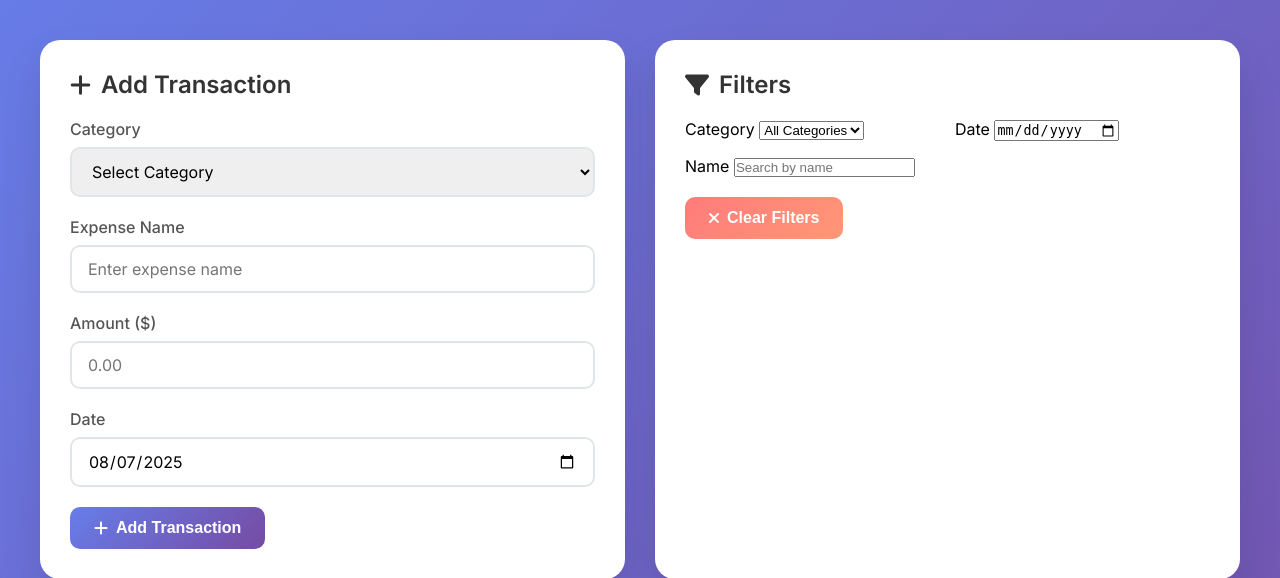
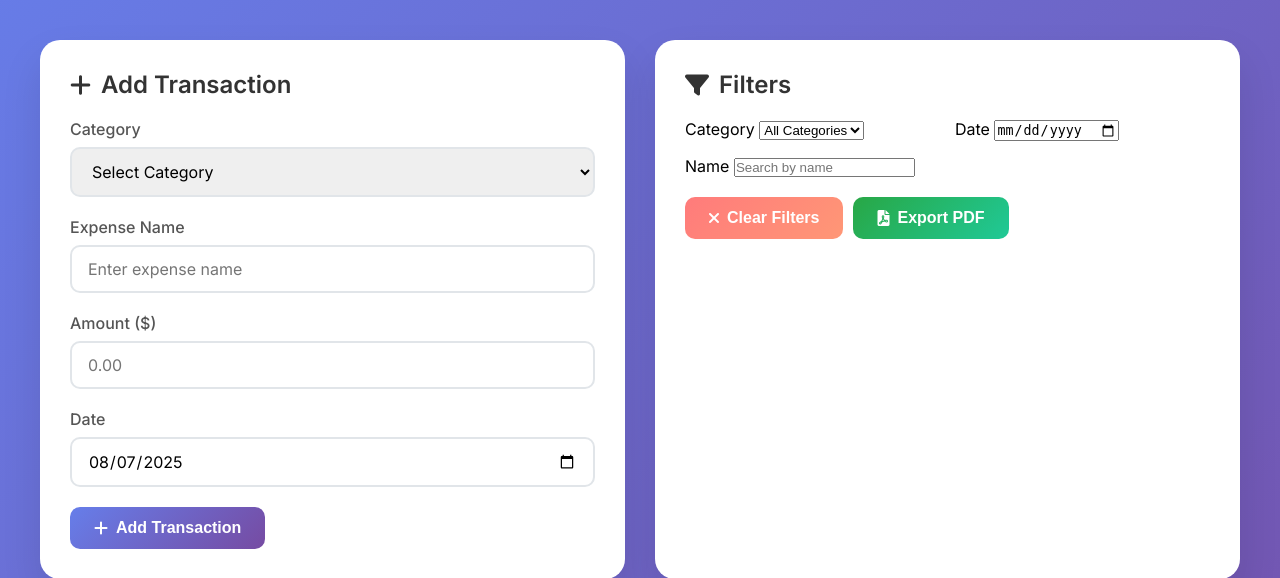
Before and after one commit to aac200006/expense-tracker-app, a Flask app: page / in a window 1280 px wide. Shown: the part 113-691 px from the top of the page. Run offline with Flask 3, Linux system fonts and the light colour scheme; data that the repository does not hold is empty.

Commit message:
Carefully added PDF export back with proper error handling

```diff
--- a/app.py
+++ b/app.py
@@ -6,7 +6,21 @@ from flask import Flask, render_template, request, jsonify, redirect, url_for, s
 import os
 import io
 
-# PDF functionality temporarily removed for stability
+# PDF functionality - optional import
+try:
+    from reportlab.lib.pagesizes import A4
+    from reportlab.lib import colors
+    from reportlab.lib.styles import getSampleStyleSheet, ParagraphStyle
+    from reportlab.platypus import SimpleDocTemplate, Table, TableStyle, Paragraph, Spacer
+    from reportlab.lib.units import inch
+    PDF_AVAILABLE = True
+    print("PDF functionality available")
+except ImportError as e:
+    PDF_AVAILABLE = False
+    print(f"PDF functionality not available: {e}")
+except Exception as e:
+    PDF_AVAILABLE = False
+    print(f"PDF import error: {e}")
 
 app = Flask(__name__)
 
@@ -128,7 +142,97 @@ def get_statistics(transactions):
     }
 
 
-# PDF functionality temporarily removed for stability
+def generate_pdf_report(transactions):
+    """Generate a PDF report of transactions - only if PDF is available"""
+    if not PDF_AVAILABLE:
+        raise Exception("PDF functionality is not available")
+
+    buffer = io.BytesIO()
+
+    # Create the PDF document
+    doc = SimpleDocTemplate(buffer, pagesize=A4, rightMargin=72, leftMargin=72, topMargin=72, bottomMargin=18)
+    elements = []
+
+    # Define styles
+    styles = getSampleStyleSheet()
+    title_style = ParagraphStyle(
+        'CustomTitle',
+        parent=styles['Heading1'],
+        fontSize=24,
+        spaceAfter=30,
+        textColor=colors.HexColor('#667eea'),
+        alignment=1
+    )
+
+    # Add title
+    title = Paragraph("Expense Tracker Report", title_style)
+    elements.append(title)
+
+    # Add generation date
+    date_style = ParagraphStyle('DateStyle', parent=styles['Normal'], fontSize=12, textColor=colors.grey, alignment=1)
+    date_text = Paragraph(f"Generated on: {datetime.now().strftime('%B %d, %Y at %I:%M %p')}", date_style)
+    elements.append(date_text)
+    elements.append(Spacer(1, 20))
+
+    # Add statistics summary
+    stats = get_statistics(transactions)
+    summary_data = [
+        ['Total Transactions:', str(stats['transaction_count'])],
+        ['Total Amount:', f"${stats['total_amount']:.2f}"],
+        ['Average per Transaction:', f"${stats['total_amount']/max(stats['transaction_count'], 1):.2f}"]
+    ]
+
+    summary_table = Table(summary_data, colWidths=[3*inch, 2*inch])
+    summary_table.setStyle(TableStyle([
+        ('BACKGROUND', (0, 0), (-1, -1), colors.HexColor('#f8f9fa')),
+        ('TEXTCOLOR', (0, 0), (-1, -1), colors.black),
+        ('ALIGN', (0, 0), (-1, -1), 'LEFT'),
+        ('FONTNAME', (0, 0), (-1, -1), 'Helvetica-Bold'),
+        ('FONTSIZE', (0, 0), (-1, -1), 12),
+        ('BOTTOMPADDING', (0, 0), (-1, -1), 12),
+        ('BACKGROUND', (0, 0), (0, -1), colors.HexColor('#667eea')),
+        ('TEXTCOLOR', (0, 0), (0, -1), colors.whitesmoke),
+    ]))
+
+    elements.append(Paragraph("Summary", styles['Heading2']))
+    elements.append(summary_table)
+    elements.append(Spacer(1, 20))
+
+    # Add detailed transactions
+    if transactions:
+        elements.append(Paragraph("Detailed Transactions", styles['Heading2']))
+
+        transaction_data = [['Date', 'Name', 'Category', 'Amount']]
+
+        for t in transactions:
+            transaction_data.append([
+                t['Date'],
+                t['Name'][:30] + '...' if len(t['Name']) > 30 else t['Name'],
+                t['Category'],
+                f"${float(t['Amount']):.2f}"
+            ])
+
+        transaction_table = Table(transaction_data, colWidths=[1.5*inch, 2.5*inch, 1.5*inch, 1.5*inch])
+        transaction_table.setStyle(TableStyle([
+            ('BACKGROUND', (0, 0), (-1, 0), colors.HexColor('#667eea')),
+            ('TEXTCOLOR', (0, 0), (-1, 0), colors.whitesmoke),
+            ('ALIGN', (0, 0), (-1, -1), 'CENTER'),
+            ('FONTNAME', (0, 0), (-1, 0), 'Helvetica-Bold'),
+            ('FONTSIZE', (0, 0), (-1, 0), 11),
+            ('FONTSIZE', (0, 1), (-1, -1), 9),
+            ('BOTTOMPADDING', (0, 0), (-1, 0), 12),
+            ('BACKGROUND', (0, 1), (-1, -1), colors.HexColor('#f8f9fa')),
+            ('GRID', (0, 0), (-1, -1), 1, colors.black),
+        ]))
+
+        elements.append(transaction_table)
+    else:
+        elements.append(Paragraph("No transactions found.", styles['Normal']))
+
+    # Build PDF
+    doc.build(elements)
+    buffer.seek(0)
+    return buffer
 
 
 # ----------------------------- Routes -----------------------------
@@ -260,7 +364,40 @@ def get_statistics_api():
 # Removed debug and sample data routes - back to original
 
 
-# PDF export removed
+@app.route('/api/export-pdf')
+def export_pdf():
+    try:
+        if not PDF_AVAILABLE:
+            return jsonify({"status": "error", "message": "PDF export is not available on this server"}), 503
+
+        # Get filter parameters
+        category_filter = request.args.get('category')
+        date_filter = request.args.get('date')
+        name_filter = request.args.get('name')
+
+        # Load and filter transactions
+        transactions = load_transactions()
+
+        if category_filter:
+            transactions = filter_transactions(transactions, 'category', category_filter)
+        if date_filter:
+            transactions = filter_transactions(transactions, 'date', date_filter)
+        if name_filter:
+            transactions = filter_transactions(transactions, 'name', name_filter)
+
+        # Generate PDF
+        pdf_buffer = generate_pdf_report(transactions)
+
+        # Create response
+        response = make_response(pdf_buffer.read())
+        response.headers['Content-Type'] = 'application/pdf'
+        response.headers['Content-Disposition'] = f'attachment; filename=expense_report_{datetime.now().strftime("%Y%m%d_%H%M%S")}.pdf'
+
+        return response
+
+    except Exception as e:
+        print(f"PDF export error: {e}")
+        return jsonify({"status": "error", "message": f"PDF generation failed: {str(e)}"}), 500
 
 
 if __name__ == '__main__':
--- a/requirements.txt
+++ b/requirements.txt
@@ -1,3 +1,4 @@
 Flask==3.1.1
 Werkzeug==3.1.3
 gunicorn==21.2.0
+reportlab==4.0.4
--- a/templates/index.html
+++ b/templates/index.html
@@ -456,9 +456,14 @@
                         <input type="text" id="filterName" placeholder="Search by name">
                     </div>
                 </div>
-                <button type="button" class="btn btn-secondary" onclick="clearFilters()">
-                    <i class="fas fa-times"></i> Clear Filters
-                </button>
+                <div style="display: flex; gap: 10px; margin-top: 15px;">
+                    <button type="button" class="btn btn-secondary" onclick="clearFilters()">
+                        <i class="fas fa-times"></i> Clear Filters
+                    </button>
+                    <button type="button" class="btn" onclick="exportToPDF()" style="background: linear-gradient(135deg, #28a745 0%, #20c997 100%);">
+                        <i class="fas fa-file-pdf"></i> Export PDF
+                    </button>
+                </div>
             </div>
         </div>
 
@@ -891,7 +896,54 @@
             loadTransactions();
         }
 
-        // PDF functionality removed
+        // Export to PDF
+        async function exportToPDF() {
+            try {
+                showNotification('Generating PDF report...', 'success');
+
+                // Get current filter values
+                const params = new URLSearchParams();
+
+                const categoryFilter = document.getElementById('filterCategory').value;
+                const dateFilter = document.getElementById('filterDate').value;
+                const nameFilter = document.getElementById('filterName').value;
+
+                if (categoryFilter) params.append('category', categoryFilter);
+                if (dateFilter) params.append('date', dateFilter);
+                if (nameFilter) params.append('name', nameFilter);
+
+                // Try to generate PDF
+                const response = await fetch('/api/export-pdf?' + params.toString());
+
+                if (response.status === 503) {
+                    showNotification('PDF export is not available on this server', 'error');
+                    return;
+                }
+
+                if (!response.ok) {
+                    const error = await response.json();
+                    showNotification(`PDF error: ${error.message}`, 'error');
+                    return;
+                }
+
+                // Create download
+                const blob = await response.blob();
+                const url = window.URL.createObjectURL(blob);
+                const link = document.createElement('a');
+                link.href = url;
+                link.download = `expense_report_${new Date().getTime()}.pdf`;
+                document.body.appendChild(link);
+                link.click();
+                document.body.removeChild(link);
+                window.URL.revokeObjectURL(url);
+
+                showNotification('PDF report downloaded successfully!', 'success');
+
+            } catch (error) {
+                console.error('PDF Export Error:', error);
+                showNotification('Error generating PDF report', 'error');
+            }
+        }
 
         // Filter event listeners
         document.getElementById('filterCategory').addEventListener('change', loadTransactions);
```
